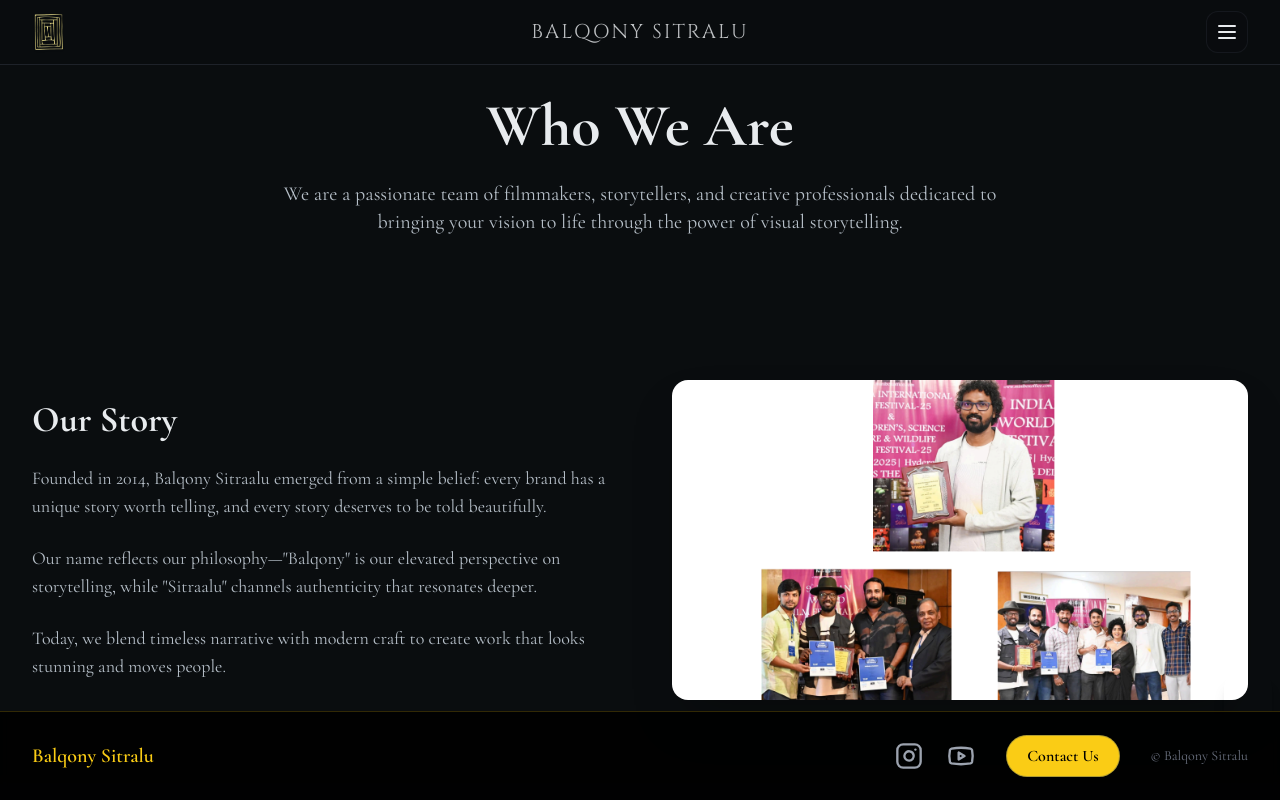
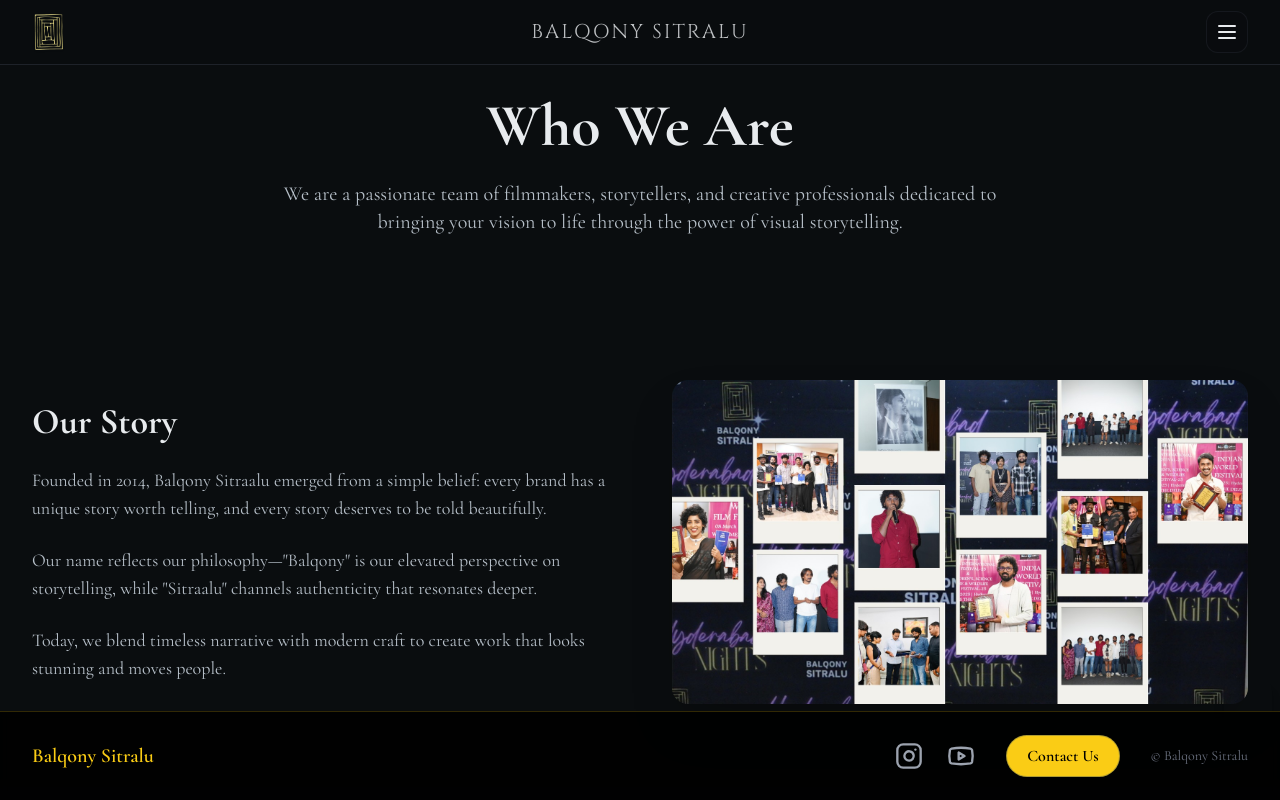
Before and after one commit to Pratyushall/bq-mvp, a Next.js app: page /about in a window 1280 px wide. Shown: the top 800 px of the page. Built offline with nearby package versions, Linux system fonts and the light colour scheme.

Commit message:
feat: initial actor desktop portfolio

```diff
--- a/app/about/page.tsx
+++ b/app/about/page.tsx
@@ -47,7 +47,7 @@
     {
       name: "Sai Kumar",
       role: "Editor",
-      image: "/images/saik1.jpg",
+      image: "/images/Saik1.jpg",
       bio: `Cuts for rhythm first—then story, then style. Lives between sound design and eye-trace.
 Keeper of alt takes and late-night coffee.`,
     },
@@ -121,7 +121,7 @@
 
           <div className="relative group/image">
             <img
-              src="/images/abti.png"
+              src="/images/about123.jpg"
               alt="Our team at work"
               className="rounded-2xl shadow-2xl transition-all duration-500 group-hover/image:scale-105 group-hover/image:shadow-[0_25px_50px_-12px_rgba(250,204,21,0.35)] cursor-pointer"
             />
```
Also changed, not shown: public/images/about123.jpg (added).
